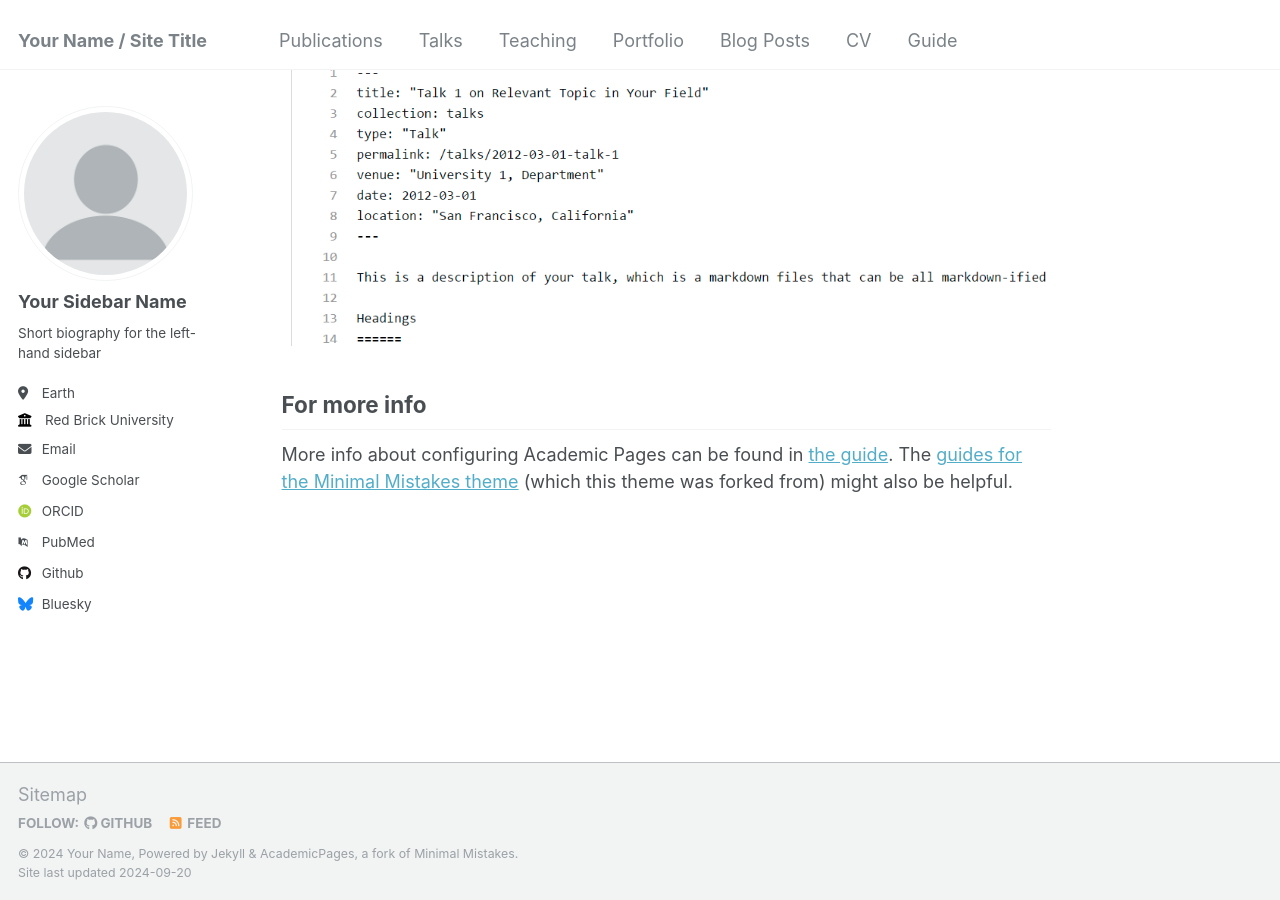
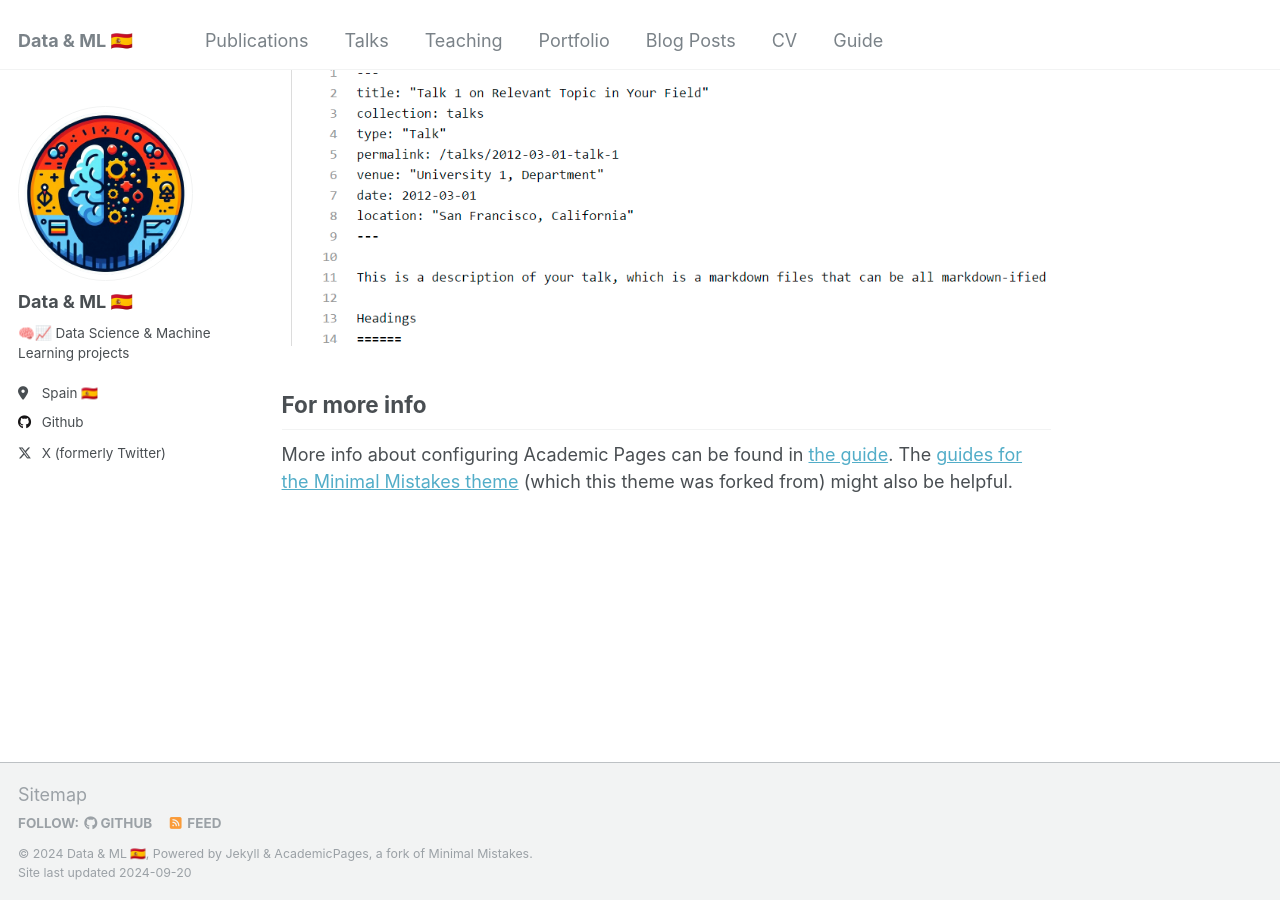
Before and after one commit to DataMLes/DataMLes.github.io, a Jekyll site: the page built from _pages/about.md, in a window 1280 px wide and 900 px high, scrolled down 2643 px. Built offline with Jekyll 4.4.1, drawn with Linux system fonts in a browser that asks for light colours; some web fonts are replaced.

Commit message:
Update _config.yml

```diff
--- a/_config.yml
+++ b/_config.yml
@@ -8,47 +8,47 @@
 
 # Basic Site Settings
 locale                   : "en-US"
-title                    : "Your Name / Site Title"
+title                    : "Data & ML 🇪🇸"
 title_separator          : "-"
-name                     : &name "Your Name"
-description              : &description "personal description"
-url                      : https://academicpages.github.io # the base hostname & protocol for your site e.g. "https://mmistakes.github.io"
+name                     : &name "Data & ML 🇪🇸"
+description              : &description "🧠📈 Data Science & Machine Learning projects"
+url                      : https://datamles.github.io # the base hostname & protocol for your site e.g. "https://mmistakes.github.io"
 baseurl                  : "" # the subpath of your site, e.g. "/blog"
-repository               : "academicpages/academicpages.github.io"
+repository               : "DataMLes/DataMLes.github.io"
 
 # Site Author - The following control what appear as part of the author content on the side bar.
 #               If a field is blank the icon and link will not appear, otherwise it will be shown.
 #               Additional customization can be done by editing /_includes/author-profile.html
 author:
   # Biographic information
-  avatar           : "profile.png"
-  name             : "Your Sidebar Name"
+  avatar           : "logo_DataMLes_trans_crop.png"
+  name             : "Data & ML 🇪🇸"
   pronouns         : # example: "she/her"
-  bio              : "Short biography for the left-hand sidebar"
-  location         : "Earth"
-  employer         : "Red Brick University"
+  bio              : "🧠📈 Data Science & Machine Learning projects"
+  location         : "Spain 🇪🇸"
+  employer         : #"Red Brick University"
   uri              : # URL
-  email            : "none@example.org"
+  email            : #"none@example.org"
 
   # Academic websites
   arxiv            : # URL - Update with the correct link to your profile
-  googlescholar    : "https://scholar.google.com/citations?user=PS_CX0AAAAAJ"
+  googlescholar    : #"https://scholar.google.com/citations?user=PS_CX0AAAAAJ"
   impactstory      : # URL
-  orcid            : "http://orcid.org/yourorcidurl"
+  orcid            : #"http://orcid.org/yourorcidurl"
   semantic         : # URL
-  pubmed           : "https://www.ncbi.nlm.nih.gov/pubmed/?term=john+snow"
+  pubmed           : #"https://www.ncbi.nlm.nih.gov/pubmed/?term=john+snow"
   researchgate     : # URL
 
   # Repositories and software development
   bitbucket        : # Username - Update with your username on the site
   codepen          : # Username
   dribbble         : # Username
-  github           : "academicpages"
+  github           : "DataMLes"
   kaggle           : # Username
   stackoverflow    : # User number or user number and name (i.e., use "1" or "1/jeff-atwood")
 
   # Social media
-  bluesky          : "bsky.app" # Replace this with you Bluesky username
+  bluesky          : #"bsky.app" # Replace this with you Bluesky username
   facebook         : # Username
   flickr           : # Username
   foursquare       : # Username
@@ -65,7 +65,7 @@ author:
   steam            : # Username
   telegram         : # URL
   tumblr           : # Username
-  twitter          : # Username for X / Twitter
+  twitter          : "DataML_es" # Username for X / Twitter
   vine             : # Username
   weibo            : # Username
   wikipedia        : # Username
```
